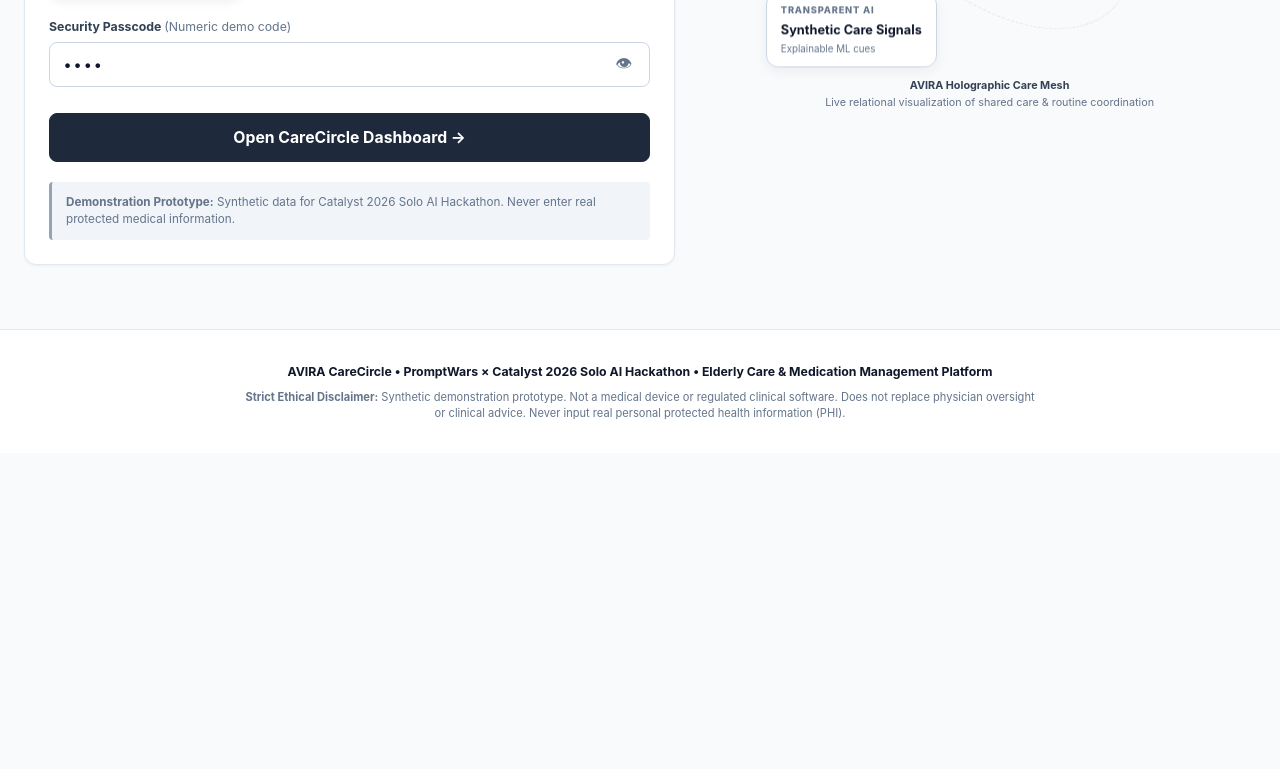
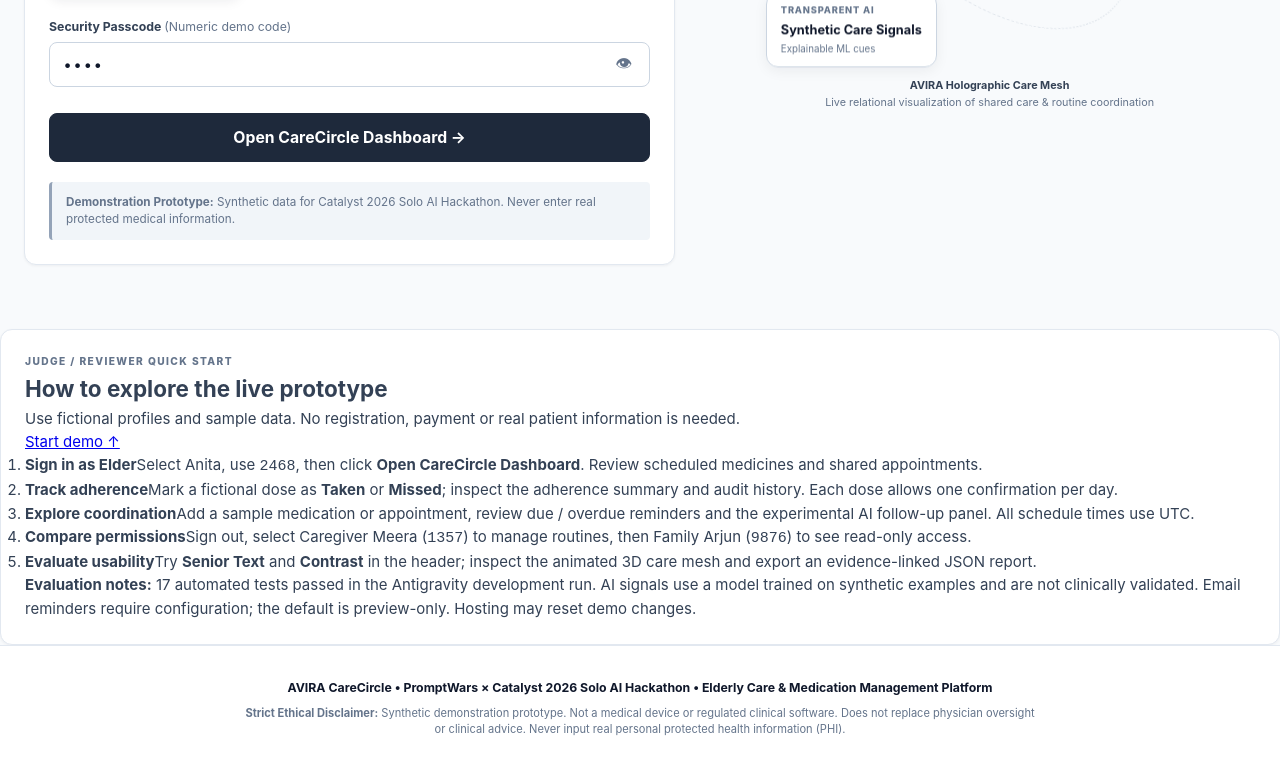
Before and after one commit to raddy23/AVIRA_CareCircle_Catalyst_2026, a website: page public/index.html in a window 1280 px wide. Shown: the part 667-1436 px from the top of the page. Before the commit the page ends 1120 px from the top, so only its background shows below. Drawn offline with Linux system fonts and the light colour scheme.

Commit message:
feat: add visible reviewer demo link and guided walkthrough

```diff
--- a/public/index.html
+++ b/public/index.html
@@ -22,6 +22,8 @@
           <span class="brand-tag">CATALYST 2026 • LIVE PROTOTYPE</span>
         </div>
       </div>
+
+      <a class="demo-nav-link" href="#demo-guide" aria-label="Open demonstration guide">▶ How to Demo</a>
 
       <!-- Accessibility Toolbar & Controls -->
       <div class="nav-actions">
@@ -205,6 +207,26 @@
           </div>
         </div>
       </div>
+    </section>
+
+    <!-- Public judging walkthrough: no account, payment, or private data needed -->
+    <section id="demo-guide" class="demo-guide card" aria-labelledby="demoGuideTitle">
+      <div class="demo-guide-heading">
+        <div>
+          <span class="panel-eyebrow">JUDGE / REVIEWER QUICK START</span>
+          <h2 id="demoGuideTitle">How to explore the live prototype</h2>
+          <p>Use fictional profiles and sample data. No registration, payment or real patient information is needed.</p>
+        </div>
+        <a class="demo-guide-start" href="#loginHeading">Start demo ↑</a>
+      </div>
+      <ol class="demo-guide-steps">
+        <li><strong>Sign in as Elder</strong><span>Select Anita, use <code>2468</code>, then click <b>Open CareCircle Dashboard</b>. Review scheduled medicines and shared appointments.</span></li>
+        <li><strong>Track adherence</strong><span>Mark a fictional dose as <b>Taken</b> or <b>Missed</b>; inspect the adherence summary and audit history. Each dose allows one confirmation per day.</span></li>
+        <li><strong>Explore coordination</strong><span>Add a sample medication or appointment, review due / overdue reminders and the experimental AI follow-up panel. All schedule times use UTC.</span></li>
+        <li><strong>Compare permissions</strong><span>Sign out, select Caregiver Meera (<code>1357</code>) to manage routines, then Family Arjun (<code>9876</code>) to see read-only access.</span></li>
+        <li><strong>Evaluate usability</strong><span>Try <b>Senior Text</b> and <b>Contrast</b> in the header; inspect the animated 3D care mesh and export an evidence-linked JSON report.</span></li>
+      </ol>
+      <p class="demo-guide-note"><b>Evaluation notes:</b> 17 automated tests passed in the Antigravity development run. AI signals use a model trained on synthetic examples and are not clinically validated. Email reminders require configuration; the default is preview-only. Hosting may reset demo changes.</p>
     </section>
 
     <!-- ==================== VIEW 2: AUTHENTICATED DASHBOARD ==================== -->
```
